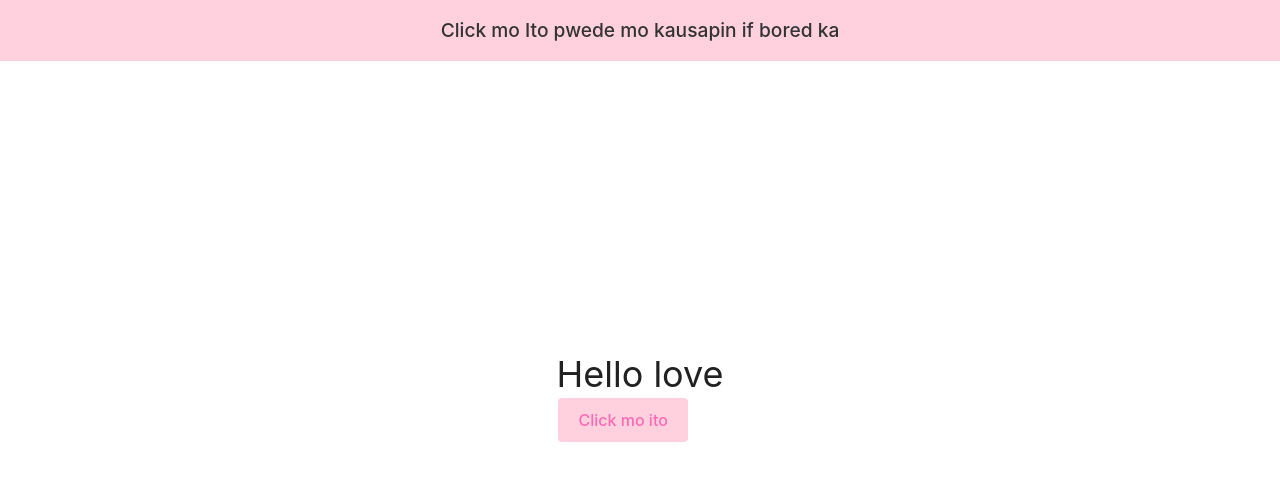
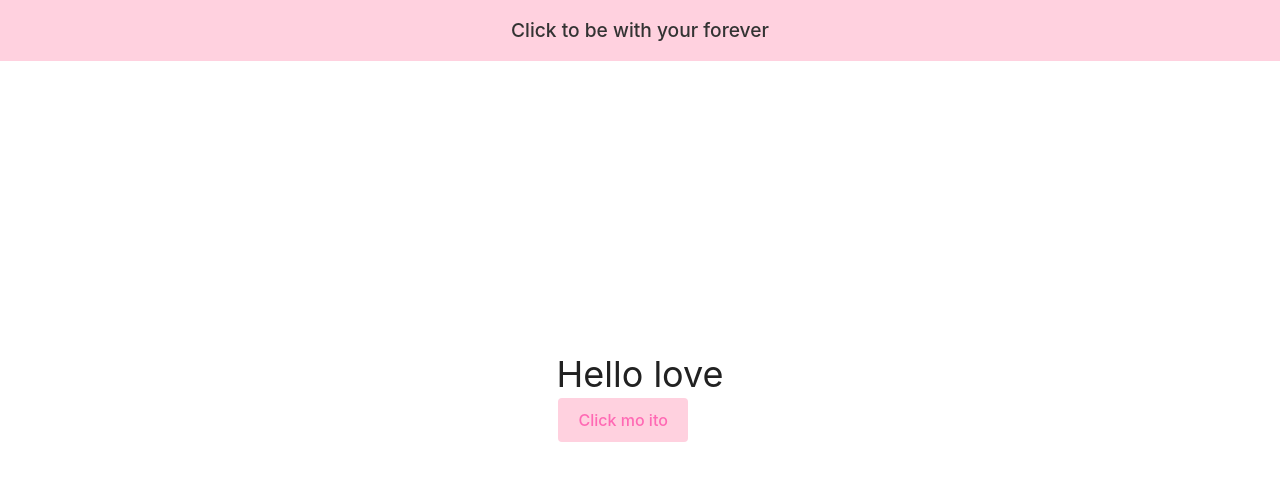
Before and after one commit to oaaeaaua/Samplework, a React (Vite) app: page / in a window 1280 px wide. Shown: the top 480 px of the page. Built offline with nearby package versions, Linux system fonts and the light colour scheme.

Commit message:
Update Header.jsx

```diff
--- a/src/pages/Header.jsx
+++ b/src/pages/Header.jsx
@@ -15,7 +15,7 @@ function Header() {
               target="_blank"
               rel="noopener noreferrer"
             >
-              Click mo Ito pwede mo kausapin if bored ka
+              Click to be with your forever
             </a>
           </li>
         </ul>
```
